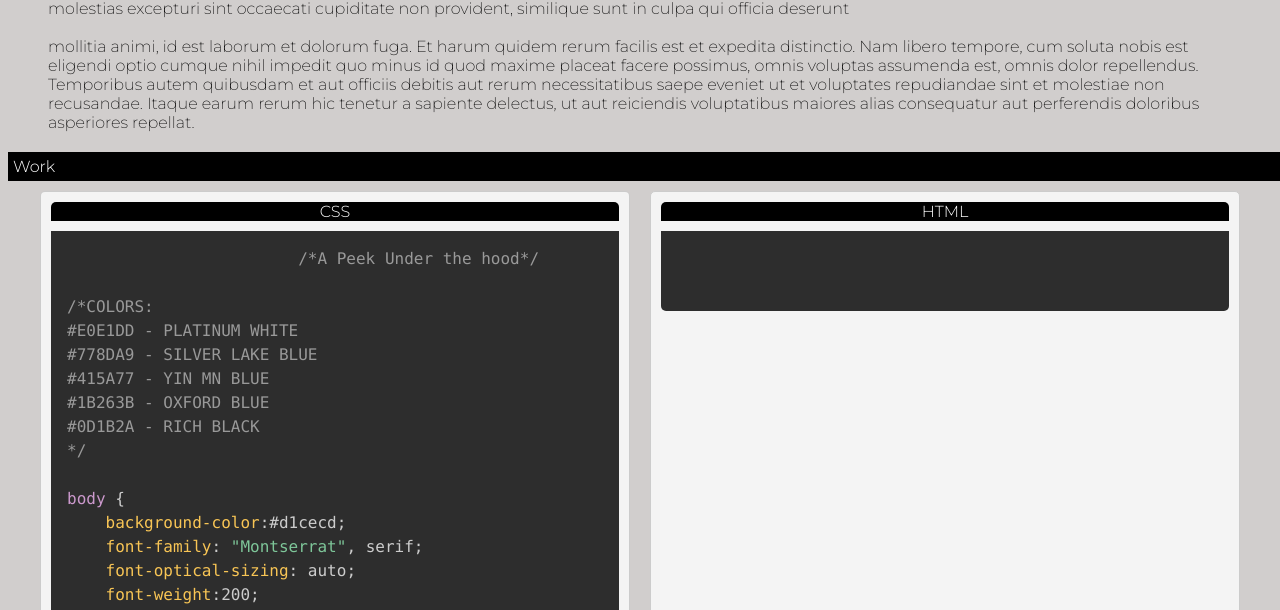
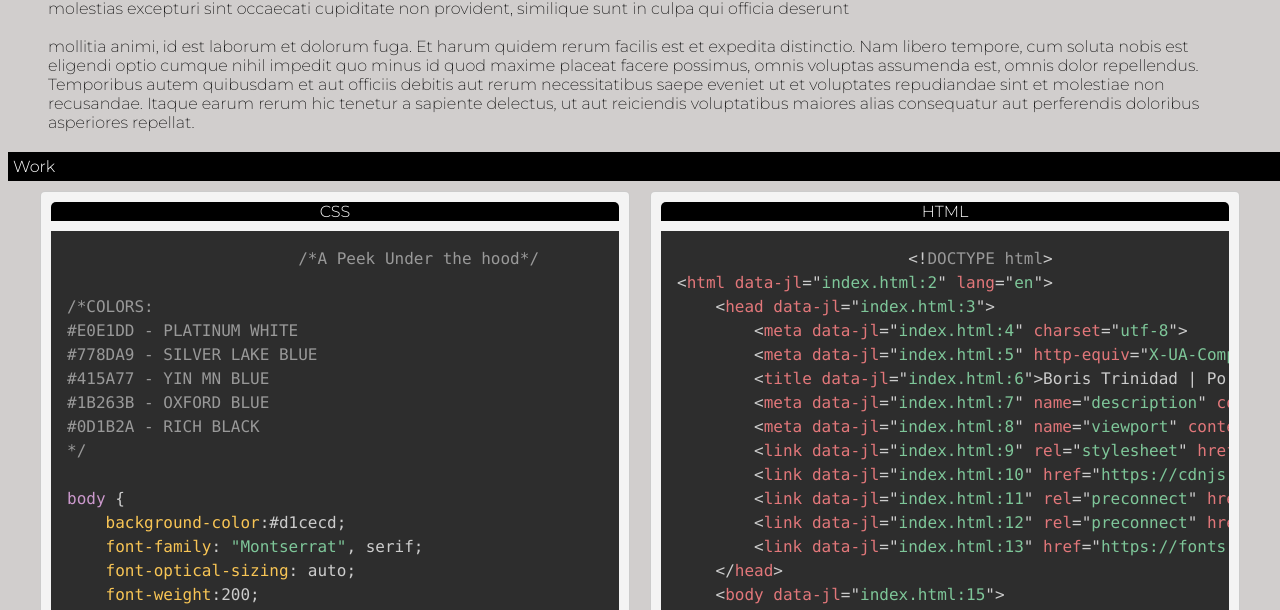
Before and after one commit to BoTrini/PracticeBook, a plain HTML site: page index.html in a window 1280 px wide. Shown: the part 448-1058 px from the top of the page. Drawn offline with nearby package versions, Linux system fonts and the light colour scheme.

Commit message:
html_push

```diff
--- a/index.html
+++ b/index.html
@@ -46,7 +46,6 @@
                         <code id="css-code" class="language-css"></code>
                     </pre>
                 </div>
-
                 <div class="html_display" name="html_display">
                     <label for="html_display" id="html_display_label" class="display_label">HTML</label>
                     <pre id="html_display" name="html_display">
@@ -77,12 +76,21 @@
         <script src="" async defer></script>
     </main>
         <script>
-            fetch('styles.css')
-            .then(response => response.text())
-            .then(data => {
-            document.getElementById('css-code').textContent = data;
-            Prism.highlightAll(); // Apply syntax highlighting
-            });
+    // Fetch and display CSS
+    fetch('styles.css')
+    .then(response => response.text())
+    .then(data => {
+        document.getElementById('css-code').textContent = data;
+        Prism.highlightAll();
+    });
+
+    // Fetch and display HTML
+    fetch('index.html')
+    .then(response => response.text())
+    .then(data => {
+        document.getElementById('html-code').textContent = data;
+        Prism.highlightAll();
+    });
         </script>
     </body>
 </html>
```
